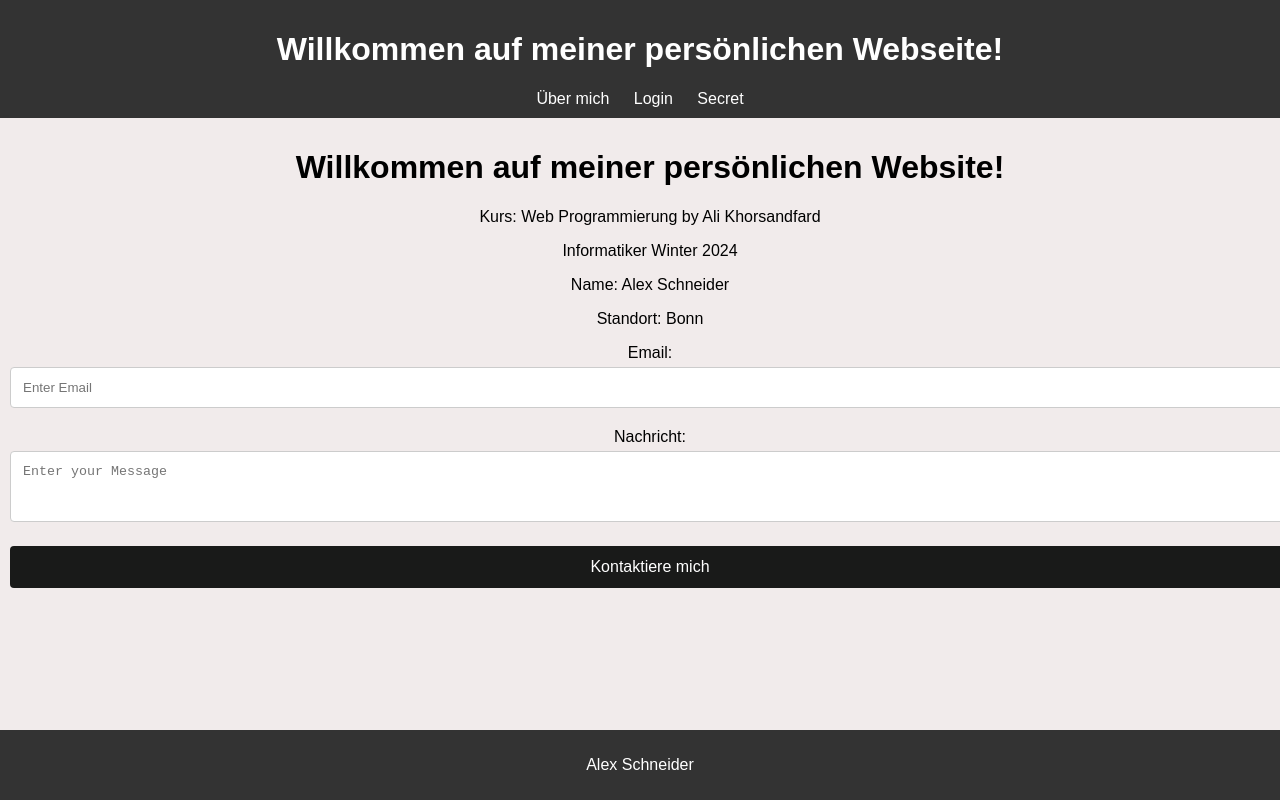
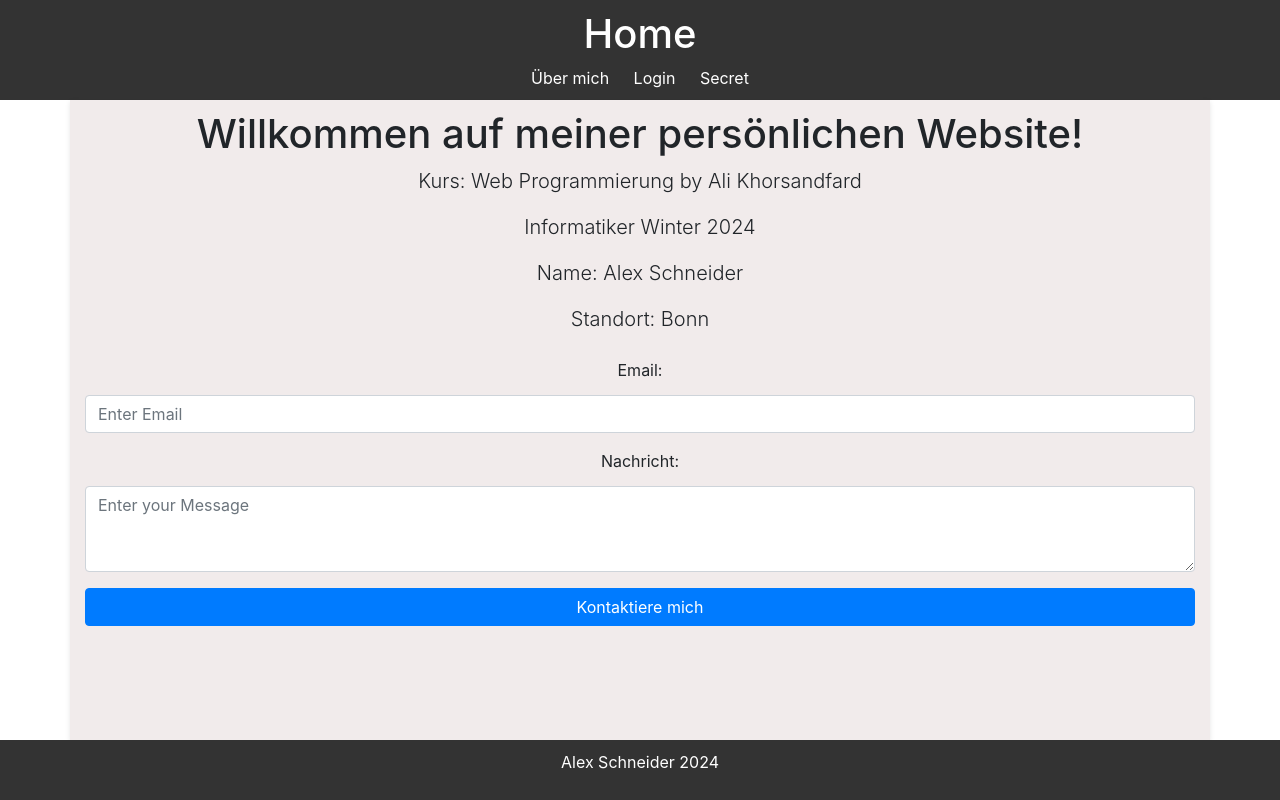
Before and after one commit to SchneiderA/EKS, a plain HTML site: page index.html in a window 1280 px wide. Drawn offline with nearby package versions, Linux system fonts and the light colour scheme.

```diff
--- a/index.html
+++ b/index.html
@@ -4,10 +4,11 @@
     <meta charset="UTF-8" />
     <title></title>
     <link rel="stylesheet" href="style.css" />
+    <link href="https://maxcdn.bootstrapcdn.com/bootstrap/4.0.0/css/bootstrap.min.css" rel="stylesheet">
   </head>
   <body>
     <header>
-      <h1>Willkommen auf meiner persönlichen Webseite!</h1>
+      <h1>Home</h1>
       <nav>
         <a href="about.html">Über mich</a>
         <a href="login.html">Login</a>
@@ -38,7 +39,7 @@
 
     <!--footer-->
     <footer>
-      <p>Alex Schneider</p>
+      <p>Alex Schneider 2024</p>
   </footer>
 </body>
 </html>
```
Also changed, not shown: about.html (+2 -1 lines), login.html (+2 -1 lines), secret.html (+5 -1 lines), 1 other file.
